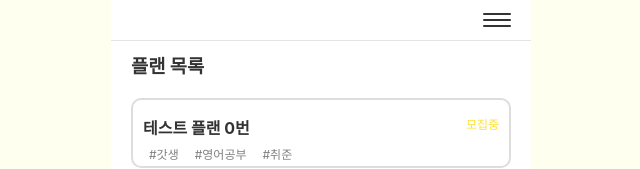
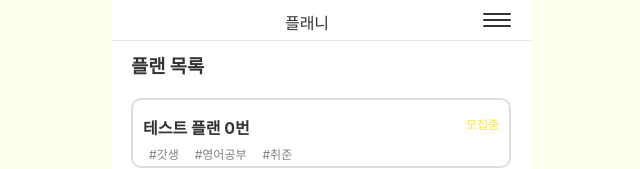
Before and after one commit to plani-power/frontend, a React (Create React App) app: page / in a window 1280 px wide. Shown: the top 169 px of the page, without its empty margins (319-959 px from the left). Built offline with nearby package versions, Linux system fonts and the light colour scheme.

Commit message:
Feat: 플랜 페이지별 제목 변경하는 코드 추가

```diff
--- a/src/common/layout/Header.tsx
+++ b/src/common/layout/Header.tsx
@@ -1,6 +1,6 @@
-import { ROUTES } from 'constants/global';
+import { ROUTES, getPageTitle } from 'constants/global';
 import { useState } from 'react';
-import { Link } from 'react-router-dom';
+import { Link, useLocation } from 'react-router-dom';
 import styled from 'styled-components';
 
 const navMenus = [
@@ -17,10 +17,18 @@ const HeaderBar = styled.header`
     width: 100%;
     height: 100%;
     padding: 10px 20px;
+    padding-right: 48px;
     border-bottom: 1px solid #e5e5e5;
+    position: relative;
+    .page-title {
+        margin: 0 auto;
+        text-align: center;
+    }
     button {
         display: block;
-        margin-left: auto;
+        position: absolute;
+        top: 10px;
+        right: 20px;
     }
 `
 const Draw = styled.div`
@@ -94,8 +102,8 @@ span:nth-of-type(1).active {
 
 const Header = () => {
 
+    const location = useLocation();
     const [showMenu, setShowMenu] = useState(false);
-    console.log({showMenu})
     const onClickHamberger = () => {
         setShowMenu(!showMenu);
     }
@@ -103,6 +111,7 @@ const Header = () => {
     return (
         <HeaderWrapper>
             <HeaderBar>
+                <p className="page-title">{getPageTitle(location.pathname)}</p>
                 <Button onClick={onClickHamberger}>
                 {[...Array(3)].map((n, index) => <span key={`bar-${index}`} className={showMenu ? 'active' : ''}></span>)}
                 </Button>
--- a/src/constants/global.ts
+++ b/src/constants/global.ts
@@ -12,7 +12,7 @@ export const ROUTES = {
     main: {
         value: 'main',
         url: '/',
-        name: 'Home',
+        name: 'HOME',
     },
     // login: {
     // value: 'Login',
@@ -40,11 +40,6 @@ export const getPageTitle = (path : string, object : object = ROUTES) => {
 
     let pageTitle = DEFAULT_TITLE;
     Object.entries(object).forEach(([key, value])=>{
-        console.log({key, value})
-        console.log(value.url === path)
-        if(value.url === undefined) {
-            console.log({value})
-        }
         if(value.url === path) {
             pageTitle = value.name === 'HOME' ? DEFAULT_TITLE : value.name;
             return value.name ?? DEFAULT_TITLE;
```
